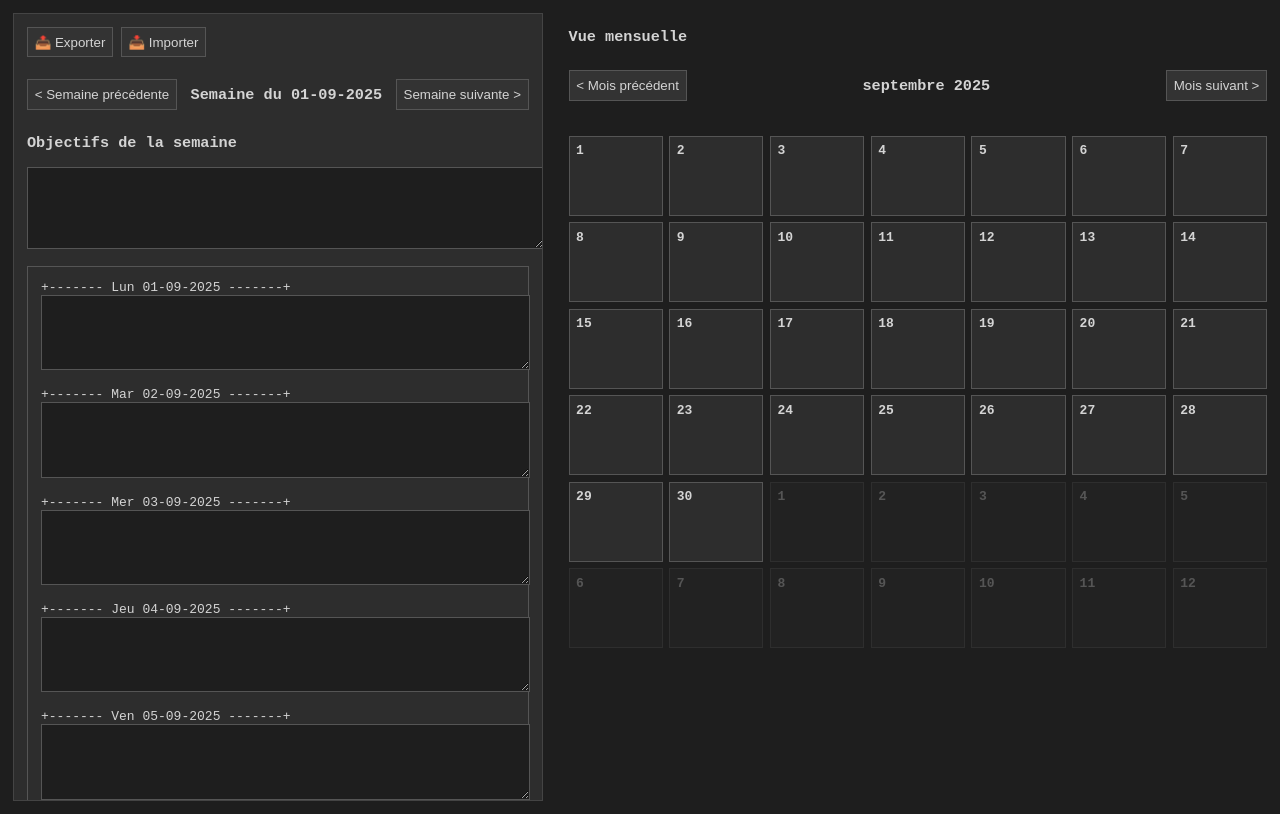
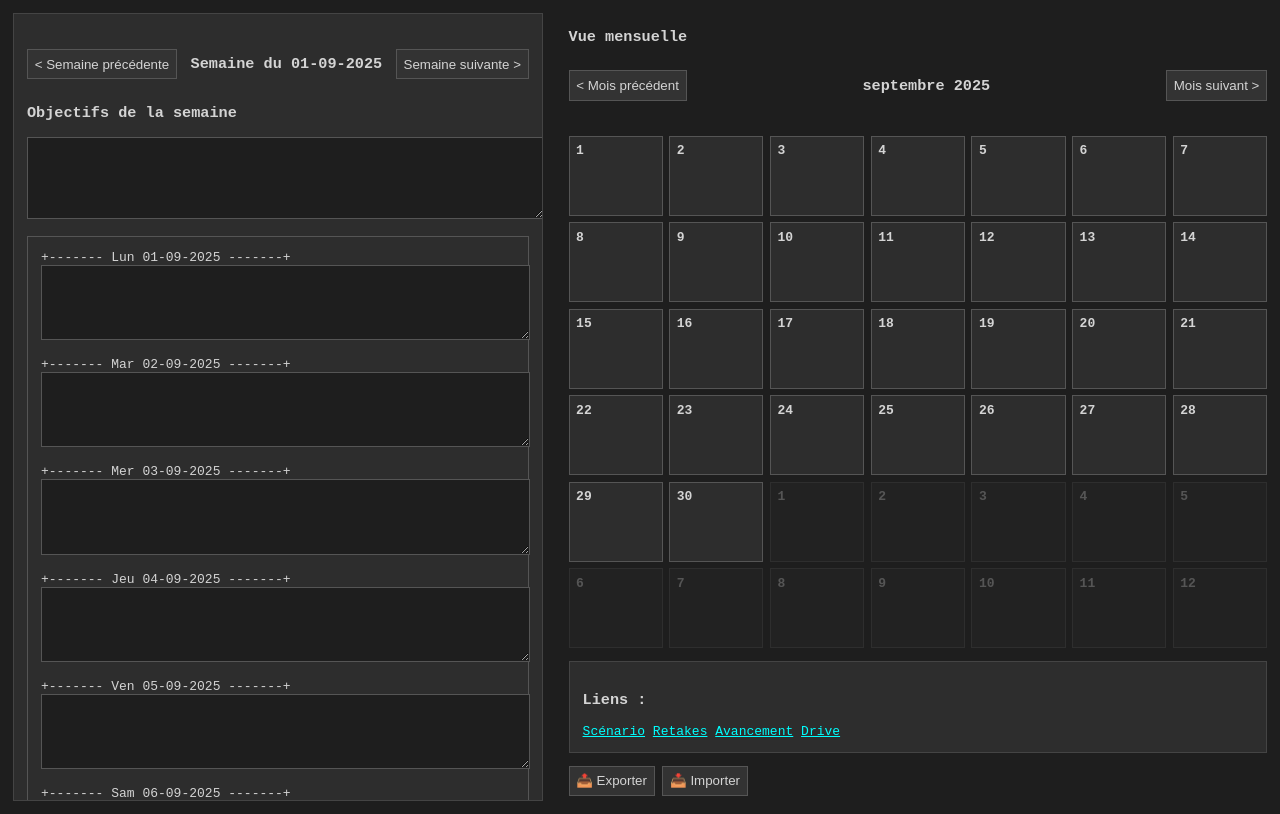
Before and after one commit to Agougaga/week-planner, a plain HTML site: page index.html in a window 1280 px wide. Drawn offline with Linux system fonts and the light colour scheme.

Commit message:
Update Reorganisation + Liens

```diff
--- a/index.html
+++ b/index.html
@@ -16,6 +16,9 @@
       display: flex;
       gap: 2em;
     }
+    a {
+      color: aqua;
+    }
     .sidebar {
       width: 40%;
       background: #2d2d2d;
@@ -29,6 +32,15 @@
       display: flex;
       flex-direction: column;
     }
+    .links {
+       margin-top: 1em;
+      background: #2d2d2d;
+      padding: 1em;
+      border: 1px solid #444;
+      overflow-y: auto;
+
+    }
+
     .objectives textarea {
       width: 100%;
       height: 5em;
@@ -120,11 +132,6 @@
 </head>
 <body>
   <div class="sidebar">
-    <div style="margin-bottom: 1em;">
-      <button onclick="exportData()">📤 Exporter</button>
-      <input type="file" id="import-file" accept="application/json" style="display:none" onchange="importData(event)" />
-      <button onclick="document.getElementById('import-file').click()">📥 Importer</button>
-    </div>
      <div class="calendar-nav">
       <button onclick="changeWeek(-1)">&lt; Semaine précédente</button>
       <h3 id="week-label"></h3>
@@ -146,7 +153,22 @@
       </div>
       <div class="month-view" id="month-view"></div>
     </div>
+  <div class="links">
+    <h3>Liens :</h3>
+    <a href="https://docs.google.com/document/d/1Kj74RFpJW3QjzkIuS313pNx6OuPkyzVUpfB8NxmBIlw/edit?pli=1&tab=t.0"  target="_blank">Scénario</a>
+    <a href="https://docs.google.com/document/d/1Kj74RFpJW3QjzkIuS313pNx6OuPkyzVUpfB8NxmBIlw/edit?usp=sharing"  target="_blank">Retakes</a>
+    <a href="https://docs.google.com/spreadsheets/d/1j7yWlmcioH3BY8x4QXNbyIxtor8FSudqHPqY0I44zQ0/edit?usp=sharing"  target="_blank">Avancement</a>
+    <a href="https://drive.google.com/drive/folders/1rnZt3UB8Ipdlx53T57x_Aji7DEH0dV0S?usp=drive_link"  target="_blank">Drive</a>
   </div>
+    <div style="margin-top: 1em;">
+      <button onclick="exportData()">📤 Exporter</button>
+      <input type="file" id="import-file" accept="application/json" style="display:none" onchange="importData(event)" />
+      <button onclick="document.getElementById('import-file').click()">📥 Importer</button>
+    </div>
+  </div>
+
+
+
   <script>
   const week = ["Lun", "Mar", "Mer", "Jeu", "Ven", "Sam", "Dim"];
     let currentWeekStart = getMonday(new Date());
```
